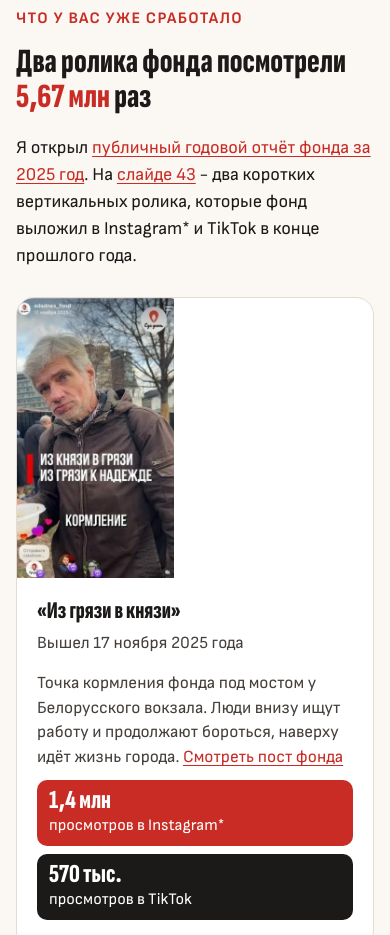
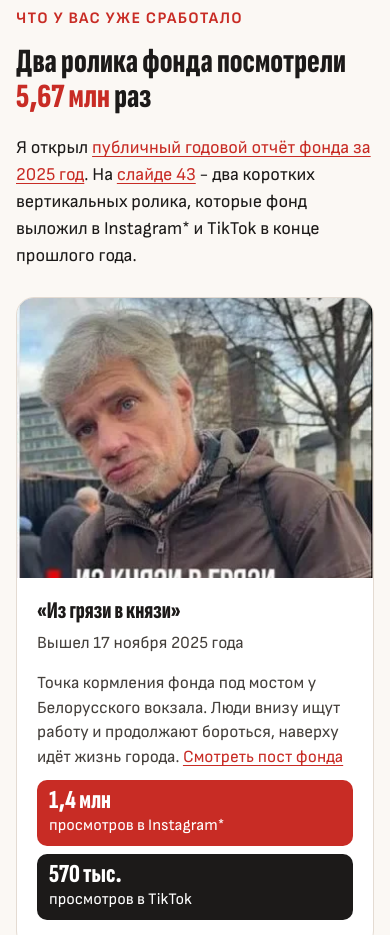
Before and after one commit to ilin20vek/eda-dnes, a plain HTML site: page index.html in a window 390 px wide. Shown: the part 1161-2096 px from the top of the page. Drawn offline with Linux system fonts and the light colour scheme.

```diff
--- a/index.html
+++ b/index.html
@@ -133,7 +133,6 @@ p{margin:0 0 16px;max-width:38em}
  .krupno{font-size:26px}
  .step{grid-template-columns:1fr;gap:4px}
  .sn{font-size:72px}
- .rol{flex-direction:column} .rol a.kadr{width:100%;height:280px} .rol a.kadr img{object-position:center 20%}
  .rol .opis b{font-size:24px}
  .prosm i{font-size:26px}
  .dve b{font-size:52px}
@@ -145,6 +144,7 @@ a.ist,p a,figcaption a,.snoska a,.prizyv a{color:var(--akcent);text-decoration:u
 a.ist:hover,p a:hover{text-decoration-thickness:2px}
 .side a.ist{color:inherit;font-size:16px;display:inline-block;margin-top:8px}
 .rol a.kadr{width:44%;flex:none;display:block}.rol a.kadr img{width:100%;height:100%}
+@media (max-width:640px){.rol{flex-direction:column}.rol a.kadr{width:100%;height:280px}.rol a.kadr img{object-position:center 20%}}
 .rol .opis b a{color:inherit;text-decoration:none}.rol .opis b a:hover{color:var(--akcent)}
 .dokaz a{display:block;cursor:zoom-in}
 .dve a{text-decoration:none;color:inherit}.dve a span{text-decoration:underline;text-underline-offset:3px}
```
